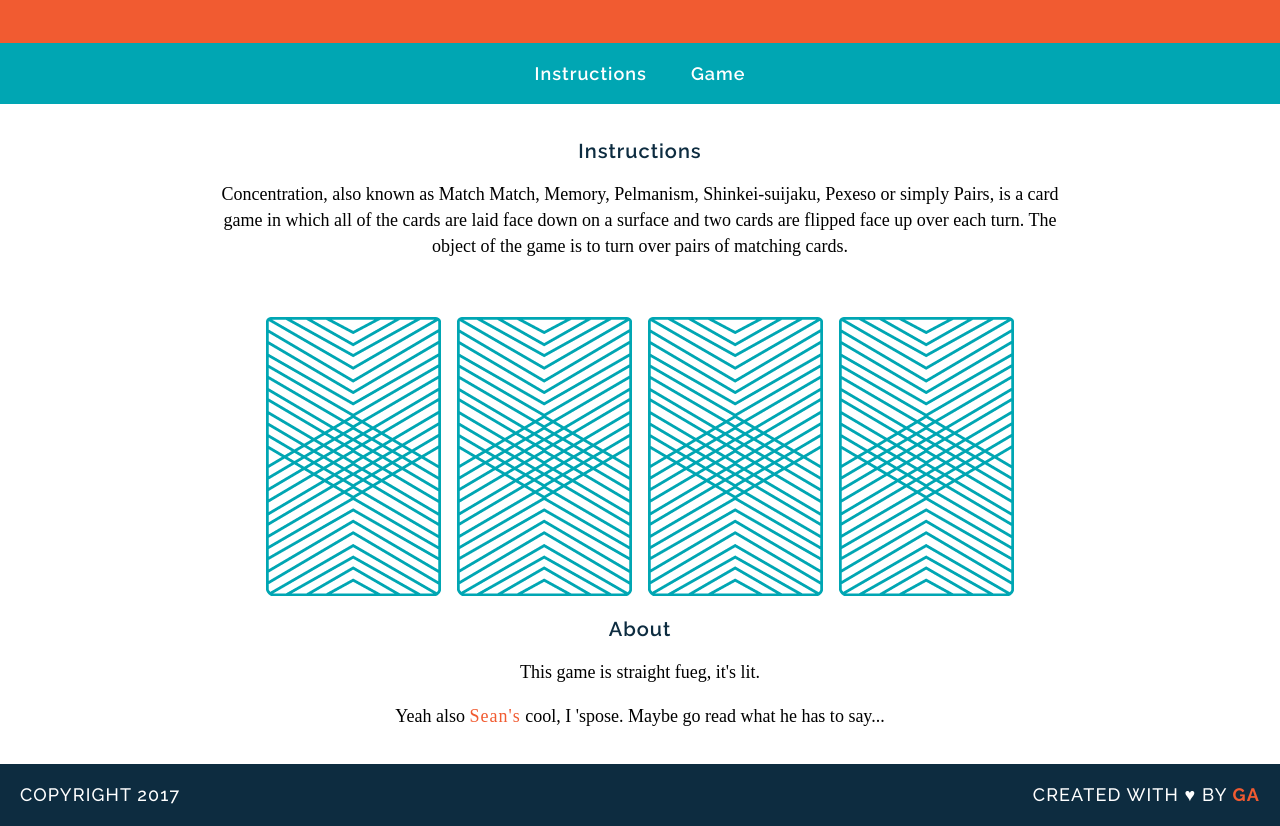
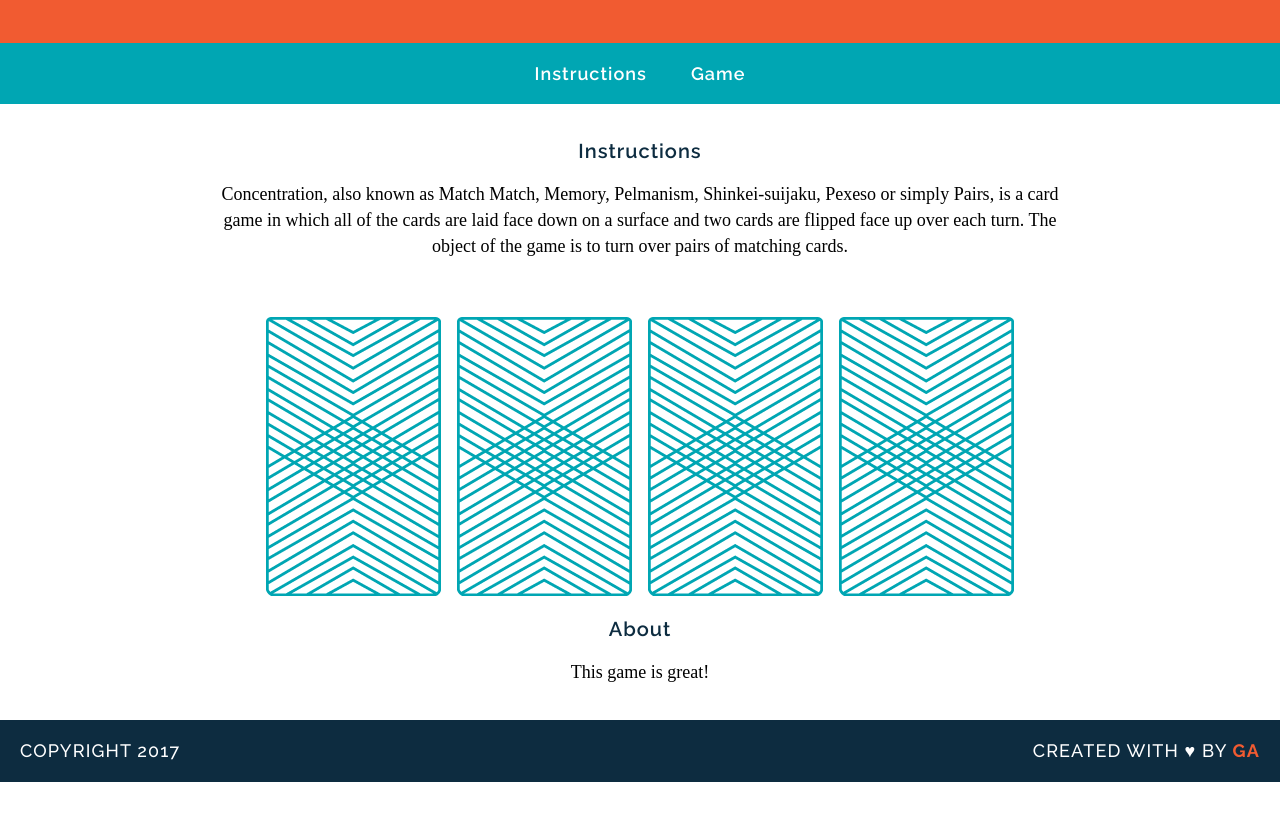
Before and after one commit to SeanDonnellanWDI/wdi-fundamentals-memorygame, a plain HTML site: page index.html in a window 1280 px wide. Shown: the part 127-953 px from the top of the page. After the commit the page ends 909 px from the top, so only its background shows below. Drawn offline with Linux system fonts and the light colour scheme; a web font is replaced by a local one.

Commit message:
Clean up old repo

```diff
--- a/index.html
+++ b/index.html
@@ -26,8 +26,7 @@
 			</section>
 			<section>
 				<h2>About</h2>
-				<p>This game is straight fueg, it's lit.</p>
-				<p>Yeah also <a href="https://twitter.com/SeanDonn_">Sean's</a> cool, I 'spose. Maybe go read what he has to say...</p>
+				<p>This game is great!</p>
 			</section>
 		</main>
 		<footer class="clearfix">
```
